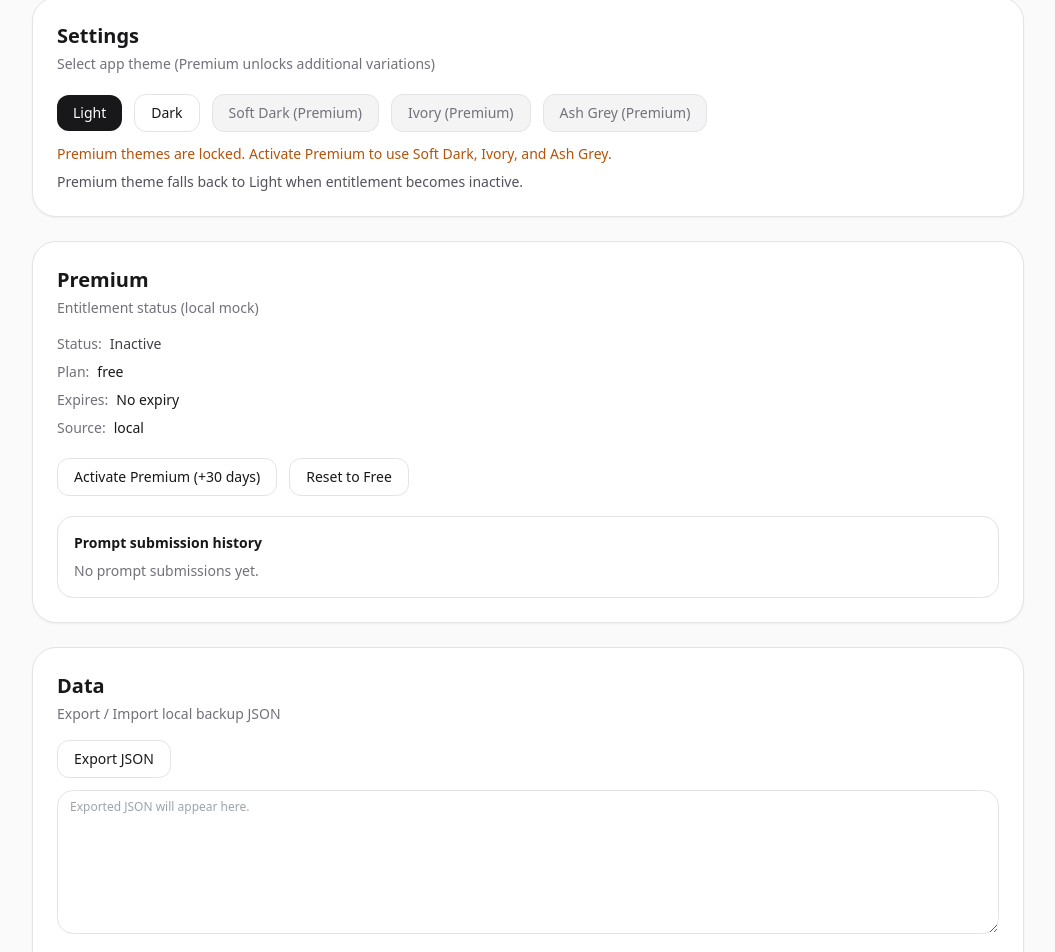
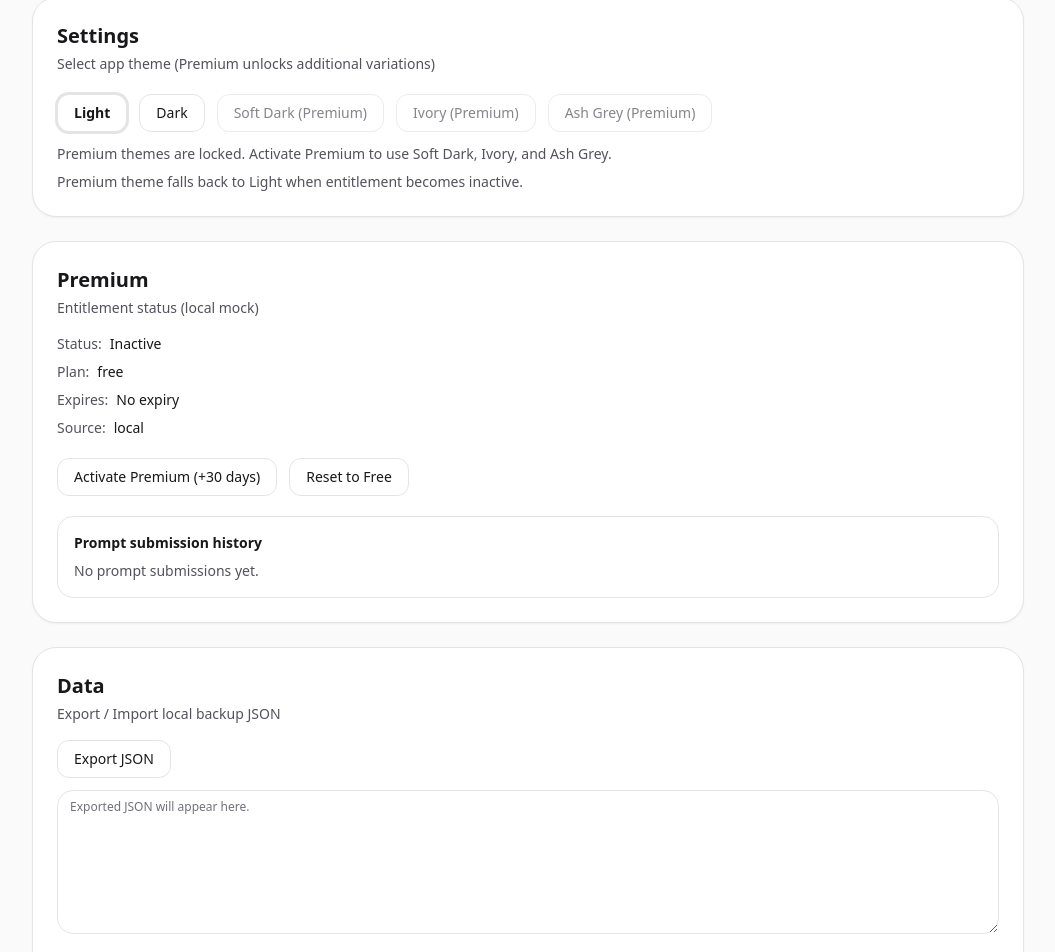
Before and after one commit to airship10may/Trailboard, a React (Vite) app: page /#/settings in a window 1280 px wide. Shown: the part 96-1048 px from the top of the page, without its empty margins (112-1167 px from the left). Built offline with nearby package versions, Linux system fonts and the light colour scheme.

Commit message:
fix premium theme

```diff
--- a/src/pages/Settings.tsx
+++ b/src/pages/Settings.tsx
@@ -27,6 +27,13 @@ import {
 type PremiumActionType = "activate" | "reset";
 
 const PROMPT_QUESTION = "人生であった一番甘酸っぱい瞬間は？";
+const sectionClass =
+  "rounded-3xl border border-[var(--tb-border)] bg-[var(--tb-surface-bg)] p-6 shadow-sm";
+const mutedTextClass = "text-[var(--tb-muted)]";
+const buttonClass =
+  "rounded-xl border border-[var(--tb-border)] bg-[var(--tb-surface-bg)] px-4 py-2 text-sm text-[var(--tb-text)] transition hover:opacity-90";
+const textAreaClass =
+  "w-full rounded-2xl border border-[var(--tb-border)] bg-[var(--tb-input-bg)] px-3 py-2 text-sm text-[var(--tb-text)] outline-none placeholder:text-[var(--tb-placeholder)] focus:border-[var(--tb-border)] focus:ring-2 focus:ring-[var(--tb-border)]/50";
 
 export default function Settings() {
   const initialEntitlement = useMemo(() => loadEntitlement(), []);
@@ -170,9 +177,9 @@ export default function Settings() {
 
   return (
     <div className="space-y-6">
-      <section className="rounded-3xl border border-zinc-200 bg-white p-6 shadow-sm dark:border-zinc-700 dark:bg-zinc-800">
+      <section className={sectionClass}>
         <h1 className="text-xl font-semibold">Settings</h1>
-        <p className="mt-1 text-sm text-zinc-500 dark:text-zinc-400">
+        <p className={`mt-1 text-sm ${mutedTextClass}`}>
           Select app theme (Premium unlocks additional variations)
         </p>
 
@@ -189,10 +196,10 @@ export default function Settings() {
                 onClick={() => setTheme(option.value)}
                 className={`rounded-xl px-4 py-2 text-sm ${
                   isSelected
-                    ? "bg-zinc-900 text-white dark:bg-zinc-100 dark:text-zinc-900"
+                    ? "border border-[var(--tb-border)] bg-[var(--tb-surface-bg)] font-semibold text-[var(--tb-text)] ring-2 ring-[var(--tb-border)]"
                     : isLocked
-                      ? "cursor-not-allowed border border-zinc-200 bg-zinc-100 text-zinc-500 dark:border-zinc-700 dark:bg-zinc-900 dark:text-zinc-400"
-                      : "border border-zinc-200 hover:bg-zinc-100 dark:border-zinc-700 dark:hover:bg-zinc-700"
+                      ? "cursor-not-allowed border border-[var(--tb-border)] bg-[var(--tb-input-bg)] text-[var(--tb-muted)] opacity-70"
+                      : "border border-[var(--tb-border)] bg-[var(--tb-surface-bg)] text-[var(--tb-text)] hover:ring-2 hover:ring-[var(--tb-border)]"
                 }`}
               >
                 {option.label}
@@ -202,45 +209,39 @@ export default function Settings() {
           })}
         </div>
         {!premiumActive && (
-          <p className="mt-3 text-sm text-amber-700 dark:text-amber-300">
+          <p className={`mt-3 text-sm ${mutedTextClass}`}>
             Premium themes are locked. Activate Premium to use Soft Dark, Ivory,
             and Ash Grey.
           </p>
         )}
-        <p className="mt-2 text-sm text-zinc-600 dark:text-zinc-300">
+        <p className={`mt-2 text-sm ${mutedTextClass}`}>
           Premium theme falls back to Light when entitlement becomes inactive.
         </p>
       </section>
 
-      <section className="rounded-3xl border border-zinc-200 bg-white p-6 shadow-sm dark:border-zinc-700 dark:bg-zinc-800">
+      <section className={sectionClass}>
         <h2 className="text-xl font-semibold">Premium</h2>
-        <p className="mt-1 text-sm text-zinc-500 dark:text-zinc-400">
+        <p className={`mt-1 text-sm ${mutedTextClass}`}>
           Entitlement status (local mock)
         </p>
 
         <div className="mt-4 grid gap-2 text-sm">
           <div className="flex items-center gap-2">
-            <span className="text-zinc-500 dark:text-zinc-400">Status:</span>
-            <span
-              className={
-                premiumActive
-                  ? "font-medium text-emerald-700 dark:text-emerald-300"
-                  : "font-medium text-zinc-700 dark:text-zinc-200"
-              }
-            >
+            <span className={mutedTextClass}>Status:</span>
+            <span className="font-medium">
               {premiumActive ? "Active" : "Inactive"}
             </span>
           </div>
           <div className="flex items-center gap-2">
-            <span className="text-zinc-500 dark:text-zinc-400">Plan:</span>
+            <span className={mutedTextClass}>Plan:</span>
             <span className="font-medium">{entitlement.plan}</span>
           </div>
           <div className="flex items-center gap-2">
-            <span className="text-zinc-500 dark:text-zinc-400">Expires:</span>
+            <span className={mutedTextClass}>Expires:</span>
             <span className="font-medium">{expiresAtLabel}</span>
           </div>
           <div className="flex items-center gap-2">
-            <span className="text-zinc-500 dark:text-zinc-400">Source:</span>
+            <span className={mutedTextClass}>Source:</span>
             <span className="font-medium">{entitlement.source}</span>
           </div>
         </div>
@@ -250,10 +251,10 @@ export default function Settings() {
             type="button"
             disabled={isActivateDisabled}
             onClick={openActivateModal}
-            className={`rounded-xl border px-4 py-2 text-sm transition-colors ${
+            className={`rounded-xl border px-4 py-2 text-sm transition ${
               isActivateDisabled
-                ? "cursor-not-allowed border-amber-200 bg-amber-50 text-amber-800/80 dark:border-amber-900/70 dark:bg-amber-950/40 dark:text-amber-300/80"
-                : "border-zinc-200 hover:border-amber-200 hover:bg-amber-50 hover:text-amber-800 dark:border-zinc-700 dark:hover:border-amber-900/70 dark:hover:bg-amber-950/40 dark:hover:text-amber-300"
+                ? "cursor-not-allowed border-[var(--tb-border)] bg-[var(--tb-input-bg)] text-[var(--tb-muted)] opacity-70"
+                : "border-[var(--tb-border)] bg-[var(--tb-surface-bg)] text-[var(--tb-text)] hover:ring-2 hover:ring-[var(--tb-border)]"
             }`}
           >
             {isActivateDisabled
@@ -263,26 +264,26 @@ export default function Settings() {
           <button
             type="button"
             onClick={openResetModal}
-            className="rounded-xl border border-zinc-200 px-4 py-2 text-sm transition-colors hover:border-red-200 hover:bg-red-50 hover:text-red-700 dark:border-zinc-700 dark:hover:border-red-900/70 dark:hover:bg-red-950/40 dark:hover:text-red-300"
+            className={buttonClass}
           >
             Reset to Free
           </button>
         </div>
 
-        <div className="mt-5 rounded-2xl border border-zinc-200 p-4 text-sm dark:border-zinc-700">
+        <div className="mt-5 rounded-2xl border border-[var(--tb-border)] p-4 text-sm">
           <h3 className="font-semibold">Prompt submission history</h3>
           {latestPromptSubmission ? (
             <div className="mt-3 space-y-1">
               <div>
-                <span className="text-zinc-500 dark:text-zinc-400">Prompt: </span>
+                <span className={mutedTextClass}>Prompt: </span>
                 <span>{latestPromptSubmission.promptText}</span>
               </div>
               <div>
-                <span className="text-zinc-500 dark:text-zinc-400">Answer: </span>
+                <span className={mutedTextClass}>Answer: </span>
                 <span>{latestPromptSubmission.answerText}</span>
               </div>
               <div>
-                <span className="text-zinc-500 dark:text-zinc-400">
+                <span className={mutedTextClass}>
                   Submitted:
                 </span>
                 <span>
@@ -291,16 +292,16 @@ export default function Settings() {
               </div>
             </div>
           ) : (
-            <p className="mt-2 text-zinc-500 dark:text-zinc-400">
+            <p className={`mt-2 ${mutedTextClass}`}>
               No prompt submissions yet.
             </p>
           )}
         </div>
       </section>
 
-      <section className="rounded-3xl border border-zinc-200 bg-white p-6 shadow-sm dark:border-zinc-700 dark:bg-zinc-800">
+      <section className={sectionClass}>
         <h2 className="text-xl font-semibold">Data</h2>
-        <p className="mt-1 text-sm text-zinc-500 dark:text-zinc-400">
+        <p className={`mt-1 text-sm ${mutedTextClass}`}>
           Export / Import local backup JSON
         </p>
 
@@ -308,7 +309,7 @@ export default function Settings() {
           <button
             type="button"
             onClick={handleExportJson}
-            className="rounded-xl border border-zinc-200 px-4 py-2 text-sm hover:bg-zinc-100 dark:border-zinc-700 dark:hover:bg-zinc-700"
+            className={buttonClass}
           >
             Export JSON
           </button>
@@ -316,7 +317,7 @@ export default function Settings() {
             value={exportJson}
             readOnly
             placeholder="Exported JSON will appear here."
-            className="min-h-36 w-full rounded-2xl border border-zinc-200 bg-white px-3 py-2 text-xs outline-none dark:border-zinc-700 dark:bg-zinc-900"
+            className={`min-h-36 text-xs ${textAreaClass}`}
           />
         </div>
 
@@ -325,17 +326,17 @@ export default function Settings() {
             value={importJson}
             onChange={(event) => setImportJson(event.target.value)}
             placeholder="Paste backup JSON to import (overwrite)."
-            className="min-h-36 w-full rounded-2xl border border-zinc-200 bg-white px-3 py-2 text-xs outline-none focus:border-zinc-400 focus:ring-2 focus:ring-zinc-200 dark:border-zinc-700 dark:bg-zinc-900 dark:focus:border-zinc-600 dark:focus:ring-zinc-800"
+            className={`min-h-36 text-xs ${textAreaClass}`}
           />
           <button
             type="button"
             onClick={handleImportJson}
-            className="rounded-xl border border-zinc-200 px-4 py-2 text-sm hover:bg-zinc-100 dark:border-zinc-700 dark:hover:bg-zinc-700"
+            className={buttonClass}
           >
             Import JSON
           </button>
           {dataError && (
-            <p className="text-sm text-red-600 dark:text-red-400">{dataError}</p>
+            <p className={`text-sm ${mutedTextClass}`}>{dataError}</p>
           )}
         </div>
       </section>
@@ -346,13 +347,13 @@ export default function Settings() {
           onClick={closePremiumModal}
         >
           <div
-            className="w-full max-w-md rounded-3xl border border-zinc-200 bg-white p-5 shadow-lg dark:border-zinc-700 dark:bg-zinc-800"
+            className="w-full max-w-md rounded-3xl border border-[var(--tb-border)] bg-[var(--tb-surface-bg)] p-5 shadow-lg"
             onClick={(event) => event.stopPropagation()}
           >
             {pendingPremiumAction === "activate" ? (
               <>
                 <h3 className="text-base font-semibold">Activate Premium</h3>
-                <p className="mt-2 text-sm text-zinc-600 dark:text-zinc-300">
+                <p className={`mt-2 text-sm ${mutedTextClass}`}>
                   Premiumは0円/1カ月です。付与方法を選んでください。
                 </p>
 
@@ -361,47 +362,45 @@ export default function Settings() {
                     <button
                       type="button"
                       onClick={handleActivateWithLocalRoute}
-                      className="w-full rounded-xl border border-zinc-200 px-4 py-2 text-left text-sm hover:bg-zinc-100 dark:border-zinc-700 dark:hover:bg-zinc-700"
+                      className={`w-full text-left ${buttonClass}`}
                     >
                       0円で今月分を有効化する（local / mock）
                     </button>
                     <button
                       type="button"
                       onClick={handleOpenPromptRoute}
-                      className="w-full rounded-xl border border-zinc-200 px-4 py-2 text-left text-sm hover:bg-zinc-100 dark:border-zinc-700 dark:hover:bg-zinc-700"
+                      className={`w-full text-left ${buttonClass}`}
                     >
                       お題で1ヶ月分を肩代わりする（prompt）
                     </button>
                   </div>
                 ) : (
                   <div className="mt-5 space-y-3">
-                    <div className="rounded-2xl border border-zinc-200 p-3 text-sm dark:border-zinc-700">
-                      <div className="text-zinc-500 dark:text-zinc-400">お題</div>
+                    <div className="rounded-2xl border border-[var(--tb-border)] p-3 text-sm">
+                      <div className={mutedTextClass}>お題</div>
                       <div className="mt-1">{PROMPT_QUESTION}</div>
                     </div>
                     <textarea
                       value={promptAnswer}
                       onChange={(event) => setPromptAnswer(event.target.value)}
                       placeholder="回答を入力してください"
-                      className="min-h-28 w-full rounded-2xl border border-zinc-200 bg-white px-3 py-2 text-sm outline-none focus:border-zinc-400 focus:ring-2 focus:ring-zinc-200 dark:border-zinc-700 dark:bg-zinc-900 dark:focus:border-zinc-600 dark:focus:ring-zinc-800"
+                      className={`min-h-28 ${textAreaClass}`}
                     />
                     {promptError && (
-                      <p className="text-sm text-red-600 dark:text-red-400">
-                        {promptError}
-                      </p>
+                      <p className={`text-sm ${mutedTextClass}`}>{promptError}</p>
                     )}
                     <div className="flex justify-between gap-2">
                       <button
                         type="button"
                         onClick={() => setShowPromptRoute(false)}
-                        className="rounded-xl border border-zinc-200 px-4 py-2 text-sm hover:bg-zinc-100 dark:border-zinc-700 dark:hover:bg-zinc-700"
+                        className={buttonClass}
                       >
                         Back
                       </button>
                       <button
                         type="button"
                         onClick={handleSubmitPromptRoute}
-                        className="rounded-xl bg-zinc-900 px-4 py-2 text-sm text-white hover:opacity-90 dark:bg-zinc-100 dark:text-zinc-900"
+                        className={buttonClass}
                       >
                         回答して有効化
                       </button>
@@ -413,7 +412,7 @@ export default function Settings() {
                   <button
                     type="button"
                     onClick={closePremiumModal}
-                    className="rounded-xl px-3 py-2 text-xs text-zinc-500 hover:bg-zinc-100 dark:text-zinc-400 dark:hover:bg-zinc-700"
+                    className="rounded-xl px-3 py-2 text-xs text-[var(--tb-muted)] transition hover:bg-[var(--tb-input-bg)]"
                   >
                     Close
                   </button>
@@ -422,21 +421,21 @@ export default function Settings() {
             ) : (
               <>
                 <h3 className="text-base font-semibold">Confirm action</h3>
-                <p className="mt-2 text-sm text-zinc-600 dark:text-zinc-300">
+                <p className={`mt-2 text-sm ${mutedTextClass}`}>
                   Freeに戻します。よろしいですか？
                 </p>
                 <div className="mt-5 flex justify-end gap-2">
                   <button
                     type="button"
                     onClick={closePremiumModal}
-                    className="rounded-xl border border-zinc-200 px-4 py-2 text-sm hover:bg-zinc-100 dark:border-zinc-700 dark:hover:bg-zinc-700"
+                    className={buttonClass}
                   >
                     Cancel
                   </button>
                   <button
                     type="button"
                     onClick={handleConfirmReset}
-                    className="rounded-xl bg-zinc-900 px-4 py-2 text-sm text-white hover:opacity-90 dark:bg-zinc-100 dark:text-zinc-900"
+                    className={buttonClass}
                   >
                     Confirm
                   </button>
```
